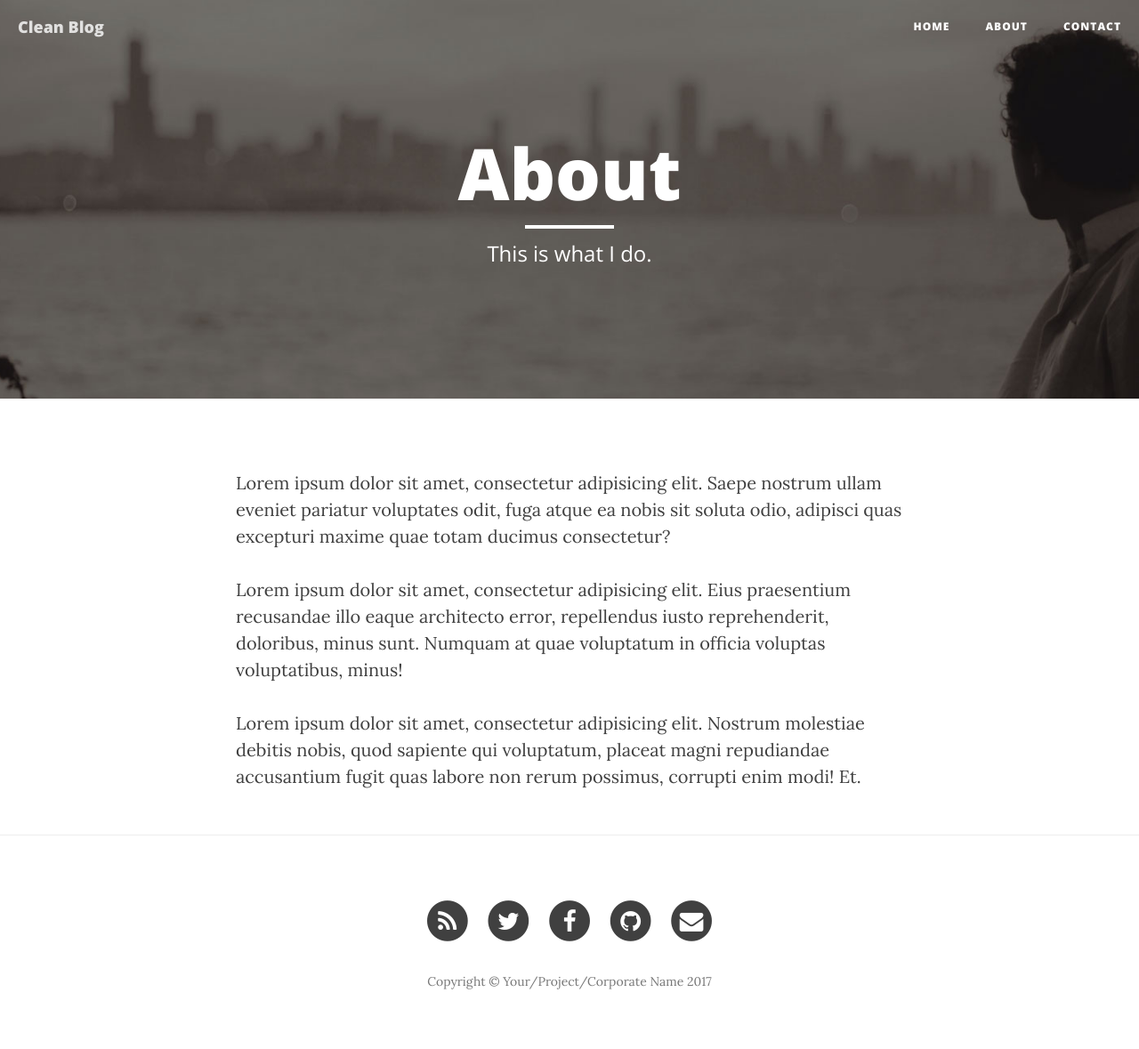
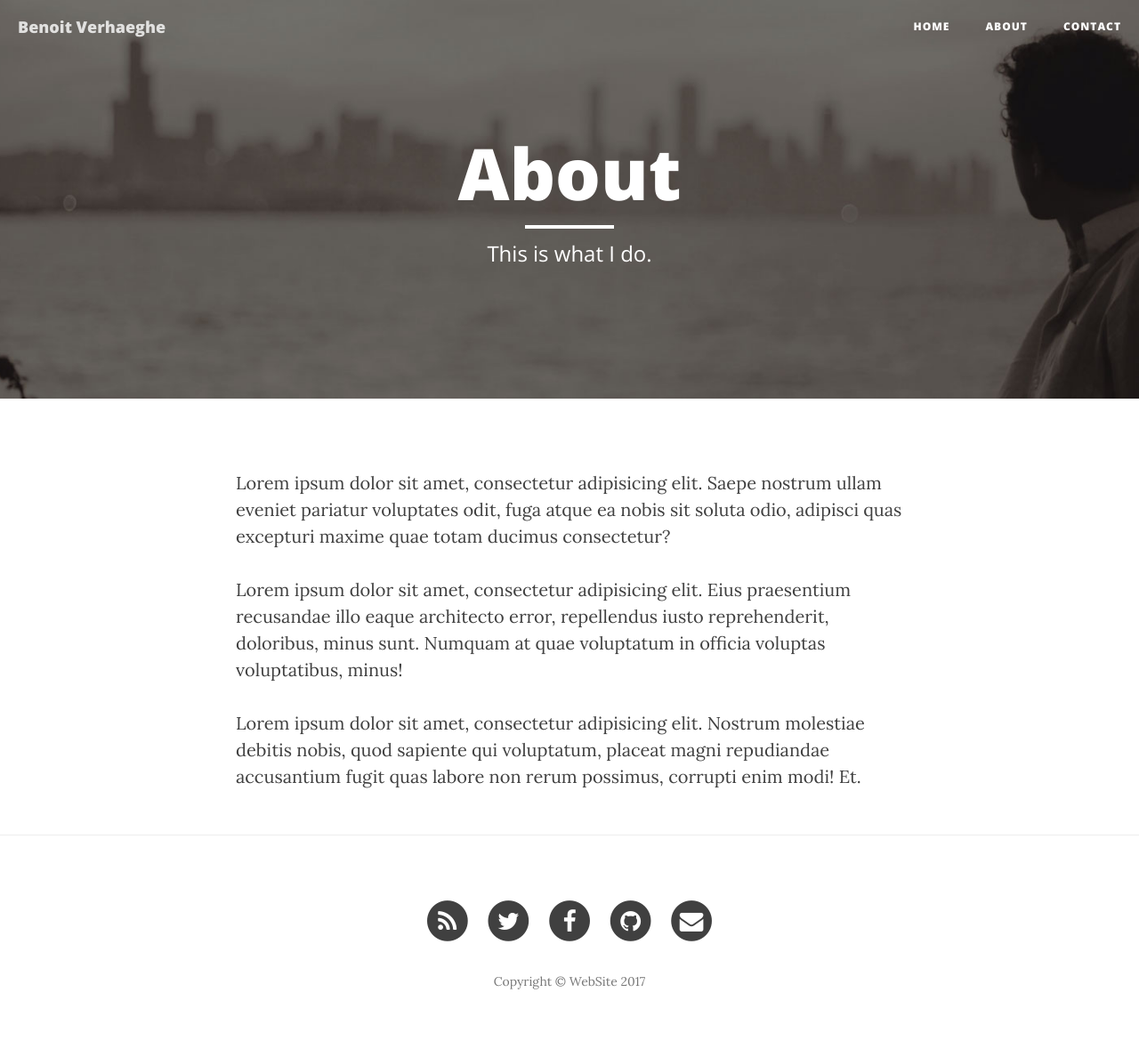
Before and after one commit to badetitou/badetitou.github.io, a Jekyll site: the page built from about.html, in a window 1280 px wide. Shown: the whole page at 89% size. Built offline with Jekyll 4.4.1, drawn with Linux system fonts in a browser that asks for light colours; nearby versions of some CDN libraries.

Commit message:
Create _config.yml

```diff
--- a/_config.yml
+++ b/_config.yml
@@ -1,15 +1,15 @@
 # Site settings
-title: Clean Blog
+title: Benoit Verhaeghe
 header-img: img/home-bg.jpg
-email: your-email@yourdomain.com
-copyright_name: Your/Project/Corporate Name
+email: badetitou@gmail.com
+copyright_name: WebSite
 description: "Write your site description here. It will be used as your sites meta description as well!"
-baseurl: "/startbootstrap-clean-blog-jekyll"
-url: "http://yourdomain.com"
-twitter_username: SBootstrap
-github_username:  davidtmiller
-facebook_username:  StartBootstrap
-email_username:  your-email@yourdomain.com
+baseurl: ""
+url: "http://badetitou.github.io"
+twitter_username: badetitou
+github_username:  badetitou
+facebook_username:  Benoit Verhqeghe
+email_username:  badetitou@gmail.com
 
 # Google Analytics
 # To enable google analytics, uncomment below line with a valid Google Tracking ID
```
